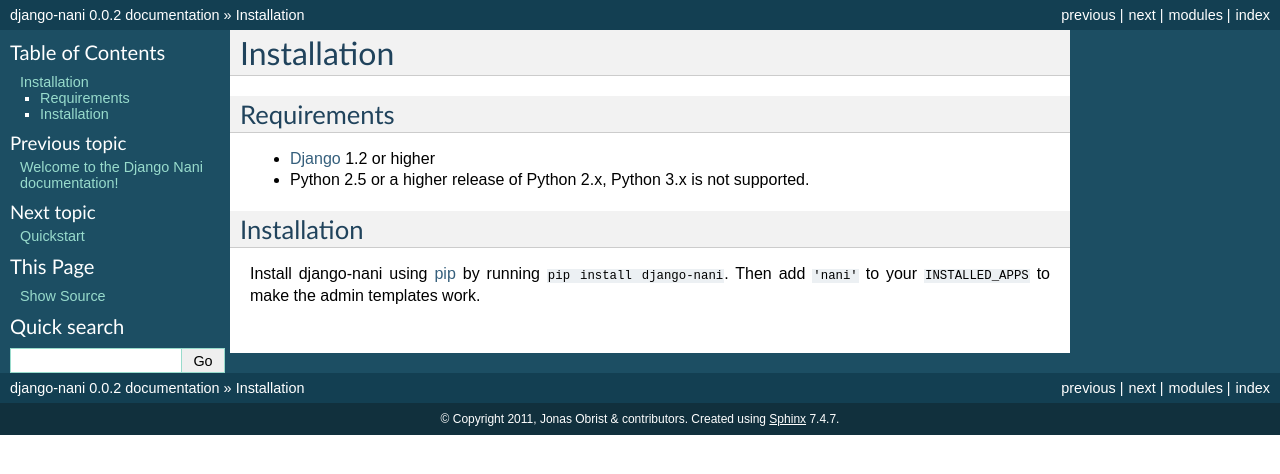
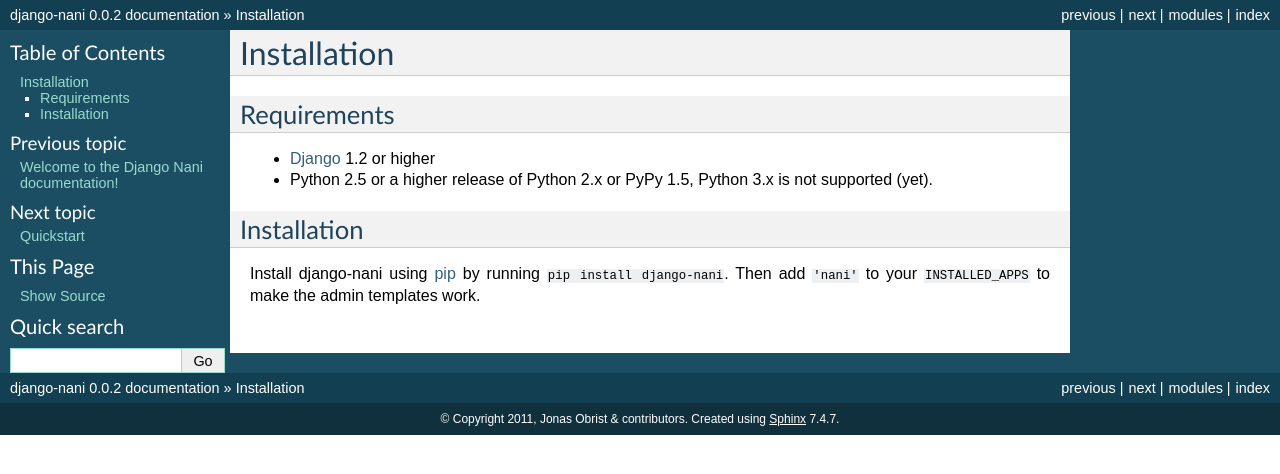
Before and after one commit to KristianOellegaard/django-hvad, a Sphinx documentation site: the page built from docs/public/installation.rst, in a window 1280 px wide. Shown: the top 474 px of the page. Built offline with Sphinx 7.4.7, drawn with Linux system fonts in a browser that asks for light colours.

Commit message:
Changed docs to mention that PyPy 1.5 is also supported

```diff
--- a/README.rst
+++ b/README.rst
@@ -15,7 +15,8 @@
 Features
 --------
 
-* Tested (on Django 1.2 through Django trunk and Python 2.5, 2.6 and 2.7)
+* Tested (on Django 1.2 through Django trunk and Python 2.5, 2.6 and 2.7 as well
+  as PyPy 1.5, check http://ci.django-cms.org/job/django-nani/)
 * Documented (check out http://django-nani.readthedocs.org)
 * Simple API
 * Predictable
--- a/docs/public/installation.rst
+++ b/docs/public/installation.rst
@@ -8,7 +8,9 @@
 ************
 
 * `Django`_ 1.2 or higher
-* Python 2.5 or a higher release of Python 2.x, Python 3.x is not supported.
+* Python 2.5 or a higher release of Python 2.x or PyPy 1.5, Python 3.x is not
+  supported (yet).
+
 
 
 ************
```
